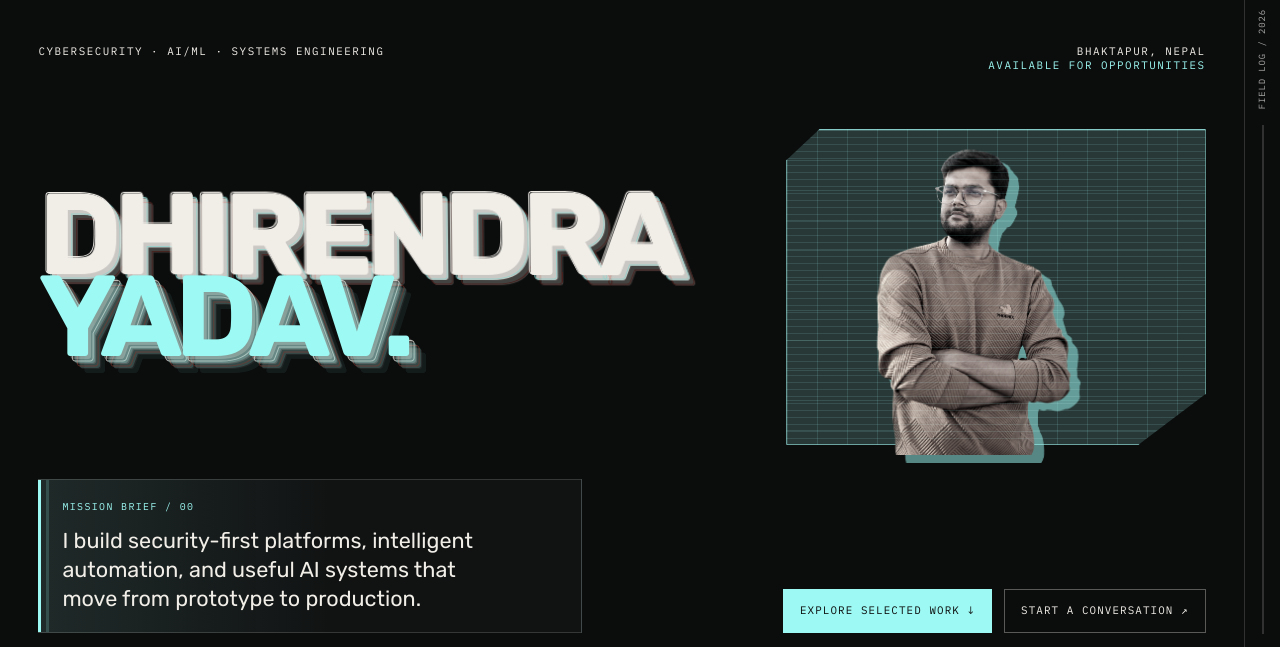
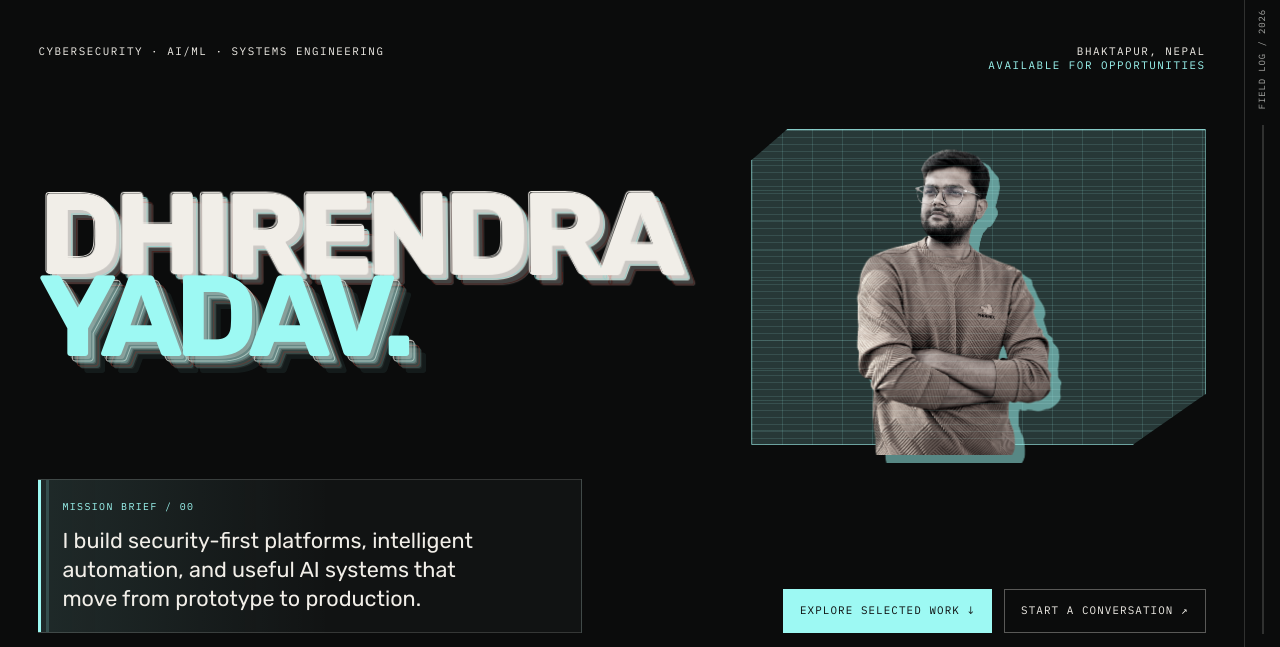
Before and after one commit to thedhirendrayadav/Personal_porfolio, a Flask app: page / in a window 1280 px wide. Shown: the part 71-718 px from the top of the page. Run offline with Flask 3, Linux system fonts and the light colour scheme; data that the repository does not hold is empty; some web fonts are replaced.

Commit message:
feat: refresh about portrait and scale hero

```diff
--- a/static/css/editorial-portfolio.css
+++ b/static/css/editorial-portfolio.css
@@ -520,7 +520,7 @@
   }
   .hero-name-depth::before { transform: translate(5px, 5px); opacity: .78; }
   .hero-name-depth::after { transform: translate(10px, 10px); opacity: .24; -webkit-text-stroke-color: var(--signal); }
-  .hero-portrait { position: absolute; inset: 0 0 0 auto; width: min(36vw, 32rem); height: 100%; }
+  .hero-portrait { position: absolute; inset: 0 0 0 auto; width: min(39vw, 34rem); height: 100%; }
   .hero-portrait-cutout { isolation: isolate; overflow: visible; background: transparent; }
   .hero-portrait-cutout::before {
     content: ""; position: absolute; z-index: 0; inset: 9% 0 3% 9%;
```
Also changed, not shown: tests/test_public_pages.py (+1 -0 lines), static/images/profile-about-cutout.png.
